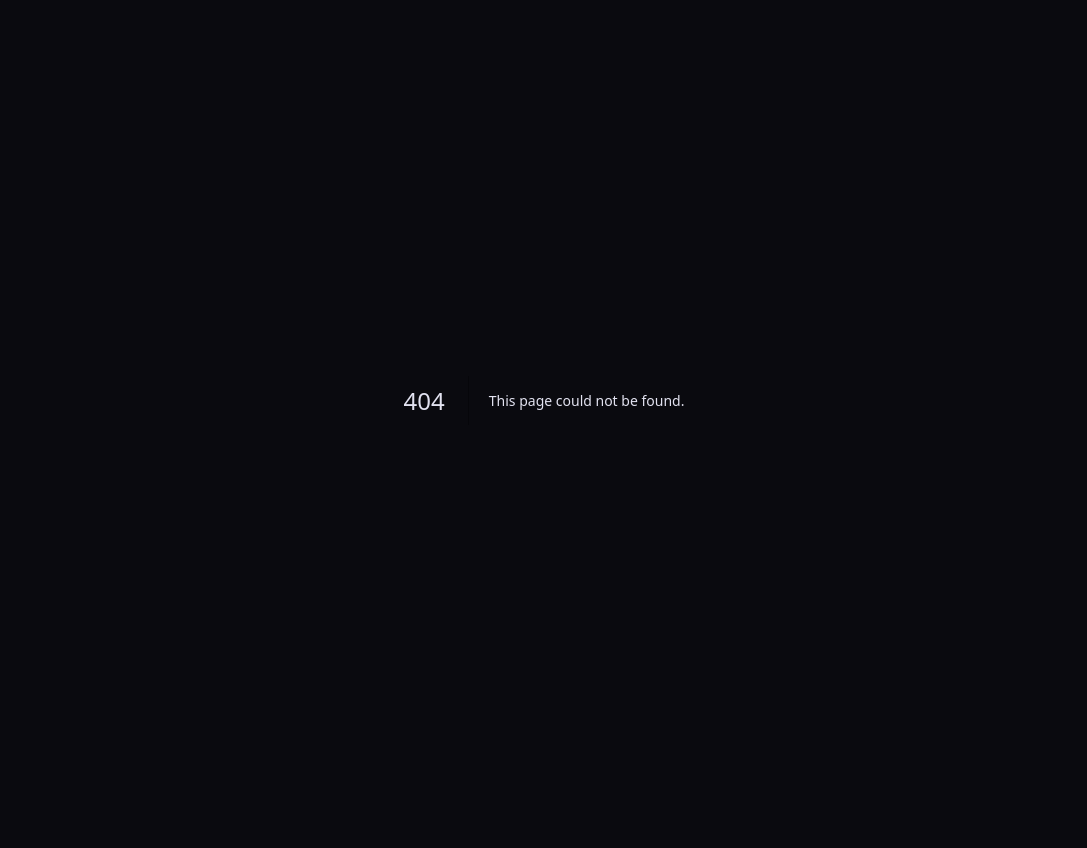
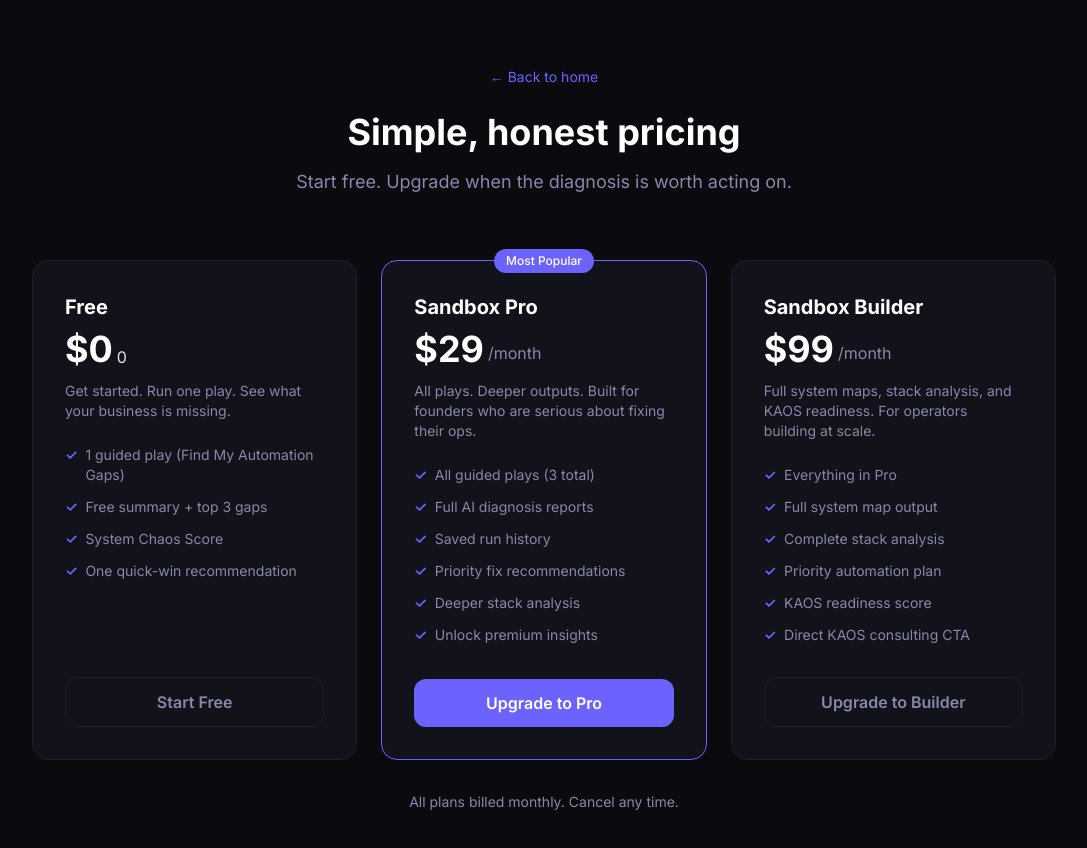
Before and after one commit to c51consulting/aiisok-sandbox, a Next.js app: page /pricing in a window 1280 px wide. Before the commit this address had no page. Shown: the top 848 px of the page, without its empty margins (96-1183 px from the left). Before the commit the page ends 800 px from the top, so only its background shows below. Built offline with nearby package versions, Linux system fonts and the light colour scheme.

Commit message:
Create page.tsx

```diff
--- /dev/null
+++ b/src/app/pricing/page.tsx
@@ -0,0 +1,58 @@
+import Link from 'next/link';
+import { PRICING_TIERS } from '@/lib/pricing';
+
+export default function PricingPage() {
+  return (
+    <main className="min-h-screen bg-[#0a0a0f] px-6 py-16">
+      <div className="max-w-5xl mx-auto">
+        <div className="text-center mb-16">
+          <Link href="/" className="text-[#6c63ff] text-sm hover:underline">← Back to home</Link>
+          <h1 className="text-4xl font-bold text-white mt-6 mb-4">Simple, honest pricing</h1>
+          <p className="text-[#8888aa] text-lg">Start free. Upgrade when the diagnosis is worth acting on.</p>
+        </div>
+        <div className="grid md:grid-cols-3 gap-6">
+          {PRICING_TIERS.map((tier) => (
+            <div key={tier.id} className={`bg-[#12121a] border rounded-2xl p-8 flex flex-col ${tier.highlighted ? 'border-[#6c63ff] relative' : 'border-[#1e1e2e]'}`}>
+              {tier.highlighted && (
+                <div className="absolute -top-3 left-1/2 -translate-x-1/2 bg-[#6c63ff] text-white text-xs px-3 py-1 rounded-full font-medium">
+                  Most Popular
+                </div>
+              )}
+              <div>
+                <h2 className="text-white font-bold text-xl mb-2">{tier.name}</h2>
+                <div className="flex items-end gap-1 mb-3">
+                  <span className="text-4xl font-bold text-white">{tier.price}</span>
+                  {tier.priceMonthly && tier.priceMonthly > 0 && <span className="text-[#8888aa] mb-1">/month</span>}
+                </div>
+                <p className="text-[#8888aa] text-sm mb-6">{tier.description}</p>
+                <ul className="space-y-3 mb-8">
+                  {tier.features.map((f) => (
+                    <li key={f} className="flex items-start gap-2 text-sm text-[#8888aa]">
+                      <span className="text-[#6c63ff] font-bold">✓</span>
+                      <span>{f}</span>
+                    </li>
+                  ))}
+                </ul>
+              </div>
+              <div className="mt-auto">
+                <Link
+                  href={tier.id === 'free' ? '/sandbox' : `/upgrade?tier=${tier.id}`}
+                  className={`block text-center py-3 rounded-xl font-semibold transition-colors ${
+                    tier.highlighted
+                      ? 'bg-[#6c63ff] text-white hover:bg-[#7c73ff]'
+                      : 'border border-[#1e1e2e] text-[#8888aa] hover:border-[#6c63ff] hover:text-white'
+                  }`}
+                >
+                  {tier.cta}
+                </Link>
+              </div>
+            </div>
+          ))}
+        </div>
+        <p className="text-center text-[#8888aa] text-sm mt-8">
+          All plans billed monthly. Cancel any time.
+        </p>
+      </div>
+    </main>
+  );
+}
```
